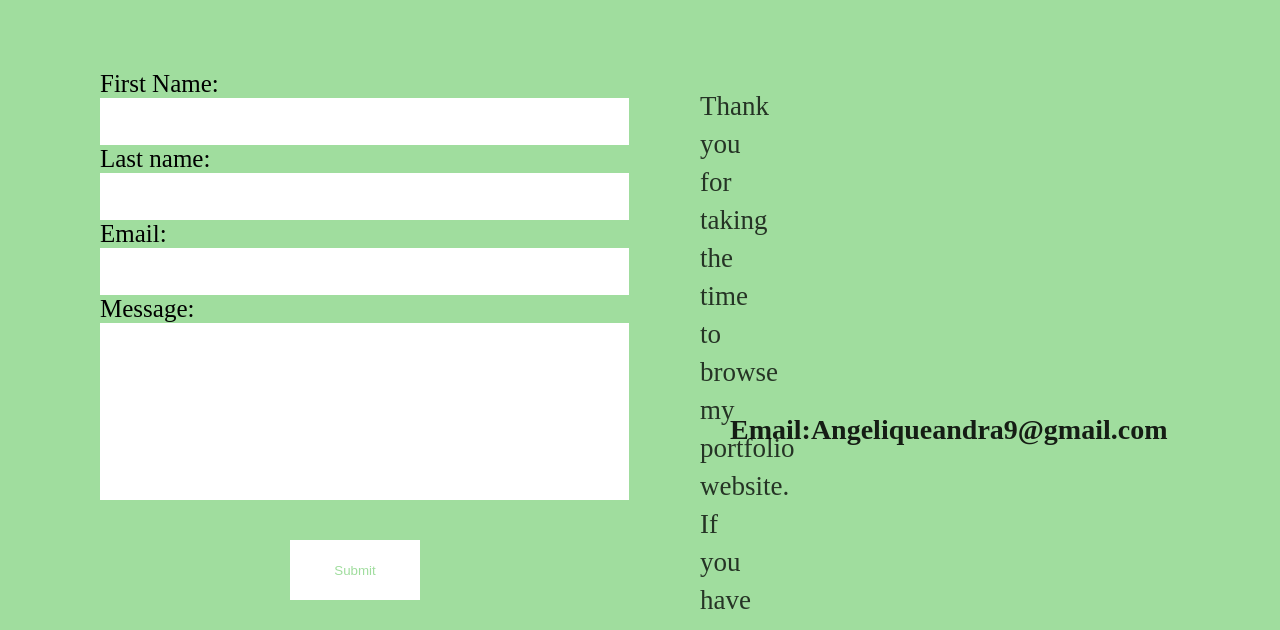
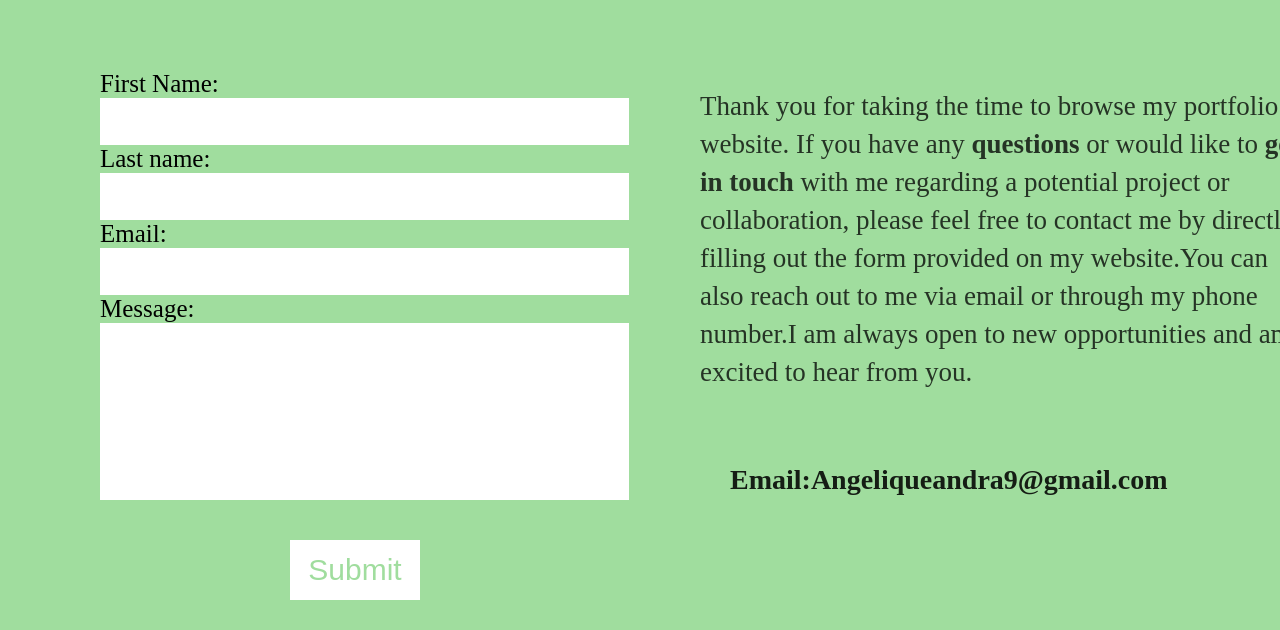
Before and after one commit to angeliqxxe/rwc_midterm, a plain HTML site: page contact me.html in a window 1280 px wide. Shown: the part 170-800 px from the top of the page. Drawn offline with Linux system fonts and the light colour scheme.

Commit message:
Update contact me.css

```diff
--- a/contact me.css
+++ b/contact me.css
@@ -17,8 +17,8 @@
   }
   p {
   position: absolute;
-width: 60px;
-height: 300px;
+  width: 600px;
+  height: 50px;
   left: 700px;
   top: 230px;
 
@@ -54,6 +54,7 @@ textarea {
       background-color: #FFFFFF;
       border: none;
       color: #A0DD9E;
+      font-size: 30px;
   position: absolute;
   width: 130px;
   height: 60px;
@@ -89,10 +90,10 @@ img {
     }
   div{
   position: absolute;
-width: 488px;
+  width: 38px;
   height: 103px;
   left: 730px;
-top: 580px;
+  top: 630px;
 
   font-family: 'Vollkorn';
   font-style: normal;
```
Lines whose indentation alone changed are shown as unchanged.
